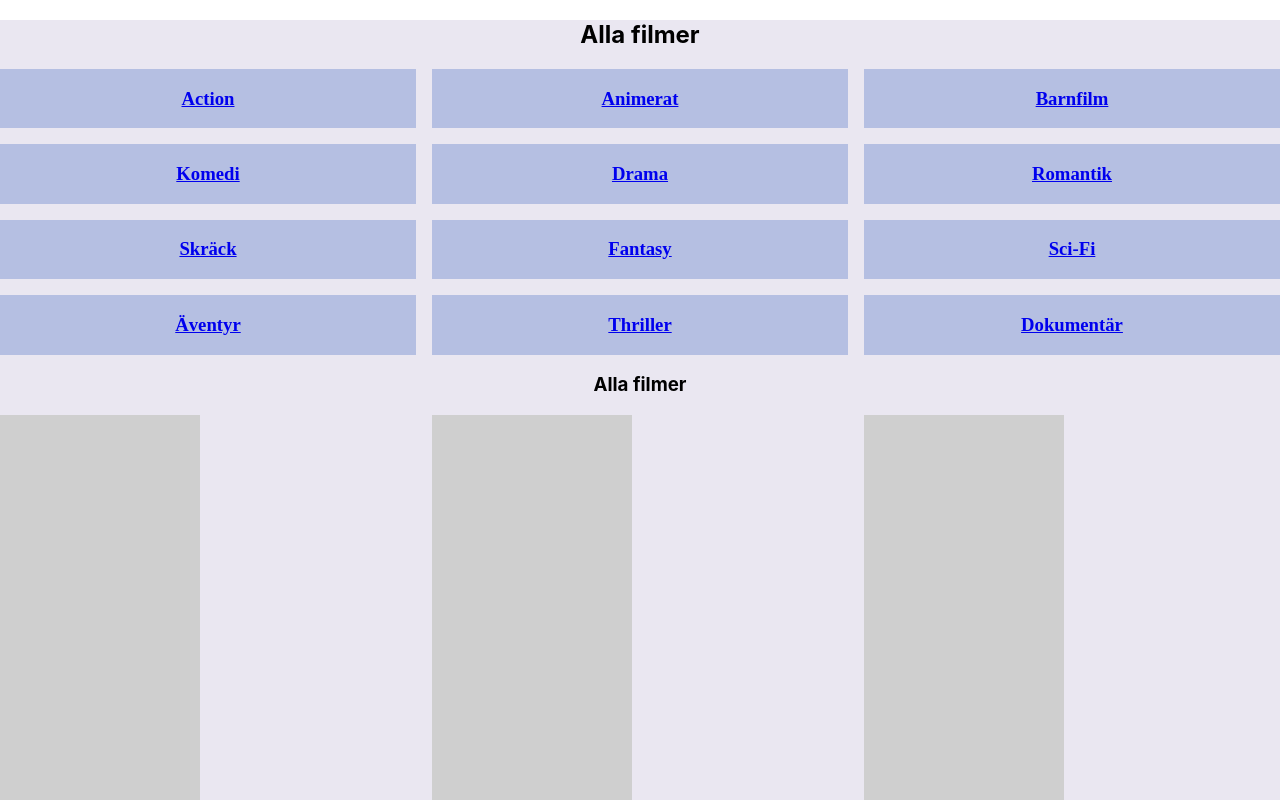
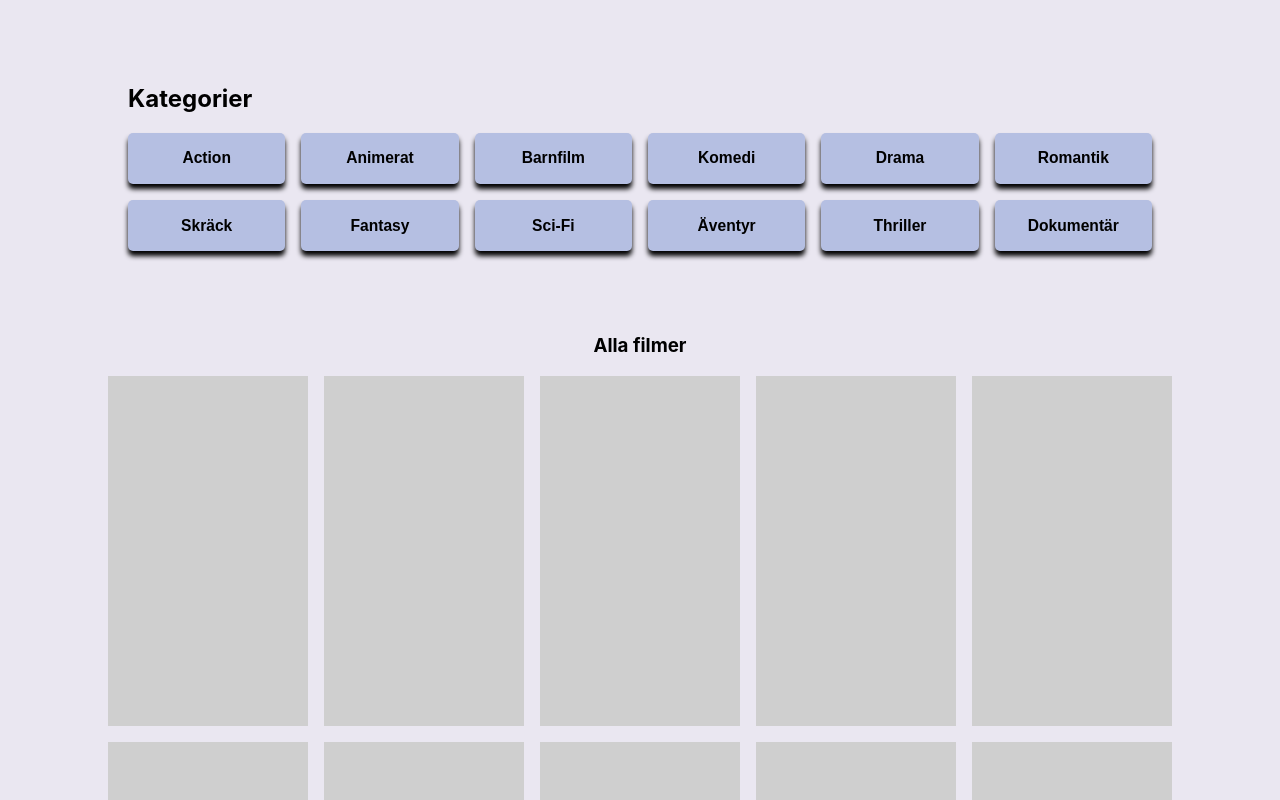
Before and after one commit to kim-iths/kim-iths.github.io, a React (Create React App) app: page / in a window 1280 px wide. Shown: the top 800 px of the page. Built offline with nearby package versions, Linux system fonts and the light colour scheme.

Commit message:
Fixed styling

```diff
--- a/src/components/FilmCategory.jsx
+++ b/src/components/FilmCategory.jsx
@@ -9,68 +9,72 @@ const FilmCategory = () => {
 
         return (
 
-        <section className="movieCategory">
-            <h1>Alla filmer</h1>
+        <section className="category-content">
 
-            <div className="categoryContainer">
-            <div className="grid">
-            <div className="col categories"><a href="#" onClick={categoryClick}>
+            <div className="movie-category">
+
+                <h1 className="categories-h1">Kategorier</h1>
+
+                <div className="category-container">
+                    <div className="category-grid">
+                        <button className="category-button col" onClick={categoryClick}>
                             <h3>Action</h3>
-            </a></div>
-            <div className="col categories"><a href="#" onClick={categoryClick}>
+                        </button>
+                        <button className ="category-button col" onClick={categoryClick}>
                             <h3>Animerat</h3>
-            </a></div>
-            <div className="col categories"><a href="#" onClick={categoryClick}>
+                        </button>
+                        <button className ="category-button col" onClick={categoryClick}>
                             <h3>Barnfilm</h3>
-            </a></div>
-            <div className="col categories"><a href="#" onClick={categoryClick}>
+                        </button>
+                        <button className ="category-button col" onClick={categoryClick}>
                             <h3>Komedi</h3>
-            </a></div>
-            <div className="col categories"><a href="#" onClick={categoryClick}>
+                        </button>
+                        <button className ="category-button col" onClick={categoryClick}>
                             <h3>Drama</h3>
-            </a></div>
-            <div className="col categories"><a href="#" onClick={categoryClick}>
+                        </button>
+                        <button className ="category-button col" onClick={categoryClick}>
                             <h3>Romantik</h3>
-            </a></div>
-            <div className="col categories"><a href="#" onClick={categoryClick}>
+                        </button>
+                        <button className ="category-button col" onClick={categoryClick}>
                             <h3>Skräck</h3>
-            </a></div>
-            <div className="col categories"><a href="#" onClick={categoryClick}>
+                        </button>
+                        <button className ="category-button col" onClick={categoryClick}>
                             <h3>Fantasy</h3>
-            </a></div>
-            <div className="col categories"><a href="#" onClick={categoryClick}>
+                        </button>
+                        <button className ="category-button col" onClick={categoryClick}>
                             <h3>Sci-Fi</h3>
-            </a></div>
-            <div className="col categories"><a href="#" onClick={categoryClick}>
+                        </button>
+                        <button className ="category-button col" onClick={categoryClick}>
                             <h3>Äventyr</h3>
-            </a></div>
-            <div className="col categories"><a href="#" onClick={categoryClick}>
+                        </button>
+                        <button className ="category-button col" onClick={categoryClick}>
                             <h3>Thriller</h3>
-            </a></div>
-            <div className="col categories"><a href="#" onClick={categoryClick}>
+                        </button>
+                        <button className ="category-button col" onClick={categoryClick}>
                             <h3>Dokumentär</h3>
-            </a></div>
+                        </button>
+                    </div>
                 </div>
             </div>
 
-            <h3>Alla filmer</h3>
-            <div className="suggestionContainer">
-            <div className="grid">
-            <div className="col suggestion"></div>
-            <div className="col suggestion"></div>
-            <div className="col suggestion"></div>
-            <div className="col suggestion"></div>
-            <div className="col suggestion"></div>
-            <div className="col suggestion"></div>
-            <div className="col suggestion"></div>
-            <div className="col suggestion"></div>
-            <div className="col suggestion"></div>
-            <div className="col suggestion"></div>
+            <h3 className="all-movies-h3">Alla filmer</h3>
+
+            <div className="all-movies-container">
+                <div className="all-movies-grid">
+                    <div className="col all-movies"></div>
+                    <div className="col all-movies"></div>
+                    <div className="col all-movies"></div>
+                    <div className="col all-movies"></div>
+                    <div className="col all-movies"></div>
+                    <div className="col all-movies"></div>
+                    <div className="col all-movies"></div>
+                    <div className="col all-movies"></div>
+                    <div className="col all-movies"></div>
+                    <div className="col all-movies"></div>
                 </div>
             </div>
         </section>
         )
-
 }
 
 export default FilmCategory;
--- a/src/components/filmCategory.css
+++ b/src/components/filmCategory.css
@@ -1,24 +1,80 @@
-.movieCategory {
-    margin: 0;
-    padding: 0;
+.category-content {
     background-color: #eae7f1;
     height: 100%;
+    padding-bottom: 10%;
 }
 
-.grid {
-    display: grid;
-    align-items: center;
-    grid-template-columns: repeat(auto-fit, minmax(384px, 1fr));
-    grid-gap: 16px;
+.movie-category {
+    padding: 5% 10% 5% 10%;
 }
 
-.categories {
-    background-color: #b5bfe2;
-    font-family: 'fantasy';
+.categories-h1 {
+    display: flex;
+    justify-content: flex-start;
 }
 
-.suggestion {
+.category-grid {
+    display: grid;
+    grid-template-columns: repeat(6, 1fr);
+    grid-gap: 16px;
+    align-items: center;
+    justify-content: center;
+}
+
+.category-button {
+    background-color: #b5bfe2;
+    border: transparent;
+    border-radius: 5px;
+    box-shadow: 0px 5px 5px;
+}
+
+.category-button:hover {
+    background-color: #7c88b4;
+}
+
+.category-button:active {
+    transform: translateY(-1px);
+    border-radius: 5px;
+    box-shadow: 0 5px 5px;
+}
+
+.all-movies-container {
+    overflow: scroll;
+    padding: 0% 20% 5% 20%;
+    height: 500px;
+}
+
+.all-movies-container::-webkit-scrollbar {
+    width: 1em;
+}
+
+.all-movies-grid {
+    display: grid;
+    grid-template-columns: repeat(5, 1fr);
+    grid-gap: 16px;
+    align-items: center;
+    justify-content: center;
+}
+
+.all-movies {
     background-color: #cfcfcf;
-    height: 400px;
+    height: 350px;
     width: 200px;
 }
+
+@media only screen and (max-width: 768px) {
+    .category-grid {
+        display: grid;
+        grid-template-columns: repeat(1, 1fr);
+        grid-gap: 16px;
+        align-items: center;
+        justify-content: center;
+    }
+    .all-movies-grid {
+        display: grid;
+        grid-template-columns: repeat(2, 1fr);
+        grid-gap: 16px;
+        align-items: center;
+        justify-content: center;
+    }
+}
```
Lines whose indentation alone changed are shown as unchanged.
